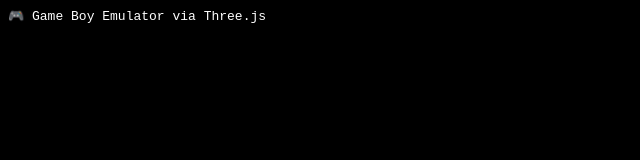
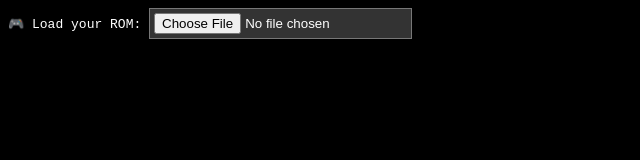
Before and after one commit to BossMansreal/Cemu--WebGL, a plain HTML site: page index.html in a window 1280 px wide. Shown: the whole page, without its empty margins (0-640 px from the left). Drawn offline with Linux system fonts and the light colour scheme.

Commit message:
Update index.html

```diff
--- a/index.html
+++ b/index.html
@@ -2,21 +2,35 @@
 <html lang="en">
 <head>
   <meta charset="UTF-8">
-  <title>Cemu WebGL (WasmBoy Edition)</title>
+  <title>Cemu WebGL (Local Mode)</title>
   <script type="module" src="./main.js"></script>
   <style>
-    html, body { margin: 0; background: #000; overflow: hidden; }
-    canvas { display: block; }
+    html, body {
+      margin: 0;
+      background: #000;
+      overflow: hidden;
+      font-family: monospace;
+      color: white;
+    }
     #overlay {
       position: absolute;
-      color: white;
       top: 8px;
       left: 8px;
-      font-family: monospace;
+      z-index: 10;
+    }
+    input[type="file"] {
+      background: #333;
+      color: white;
+      border: 1px solid #777;
+      padding: 4px;
+      cursor: pointer;
     }
   </style>
 </head>
 <body>
-  <div id="overlay">🎮 Game Boy Emulator via Three.js</div>
+  <div id="overlay">
+    🎮 Load your ROM:
+    <input type="file" id="romInput" accept=".gb,.gba,.nes,.bin,.rom" />
+  </div>
 </body>
 </html>
```
